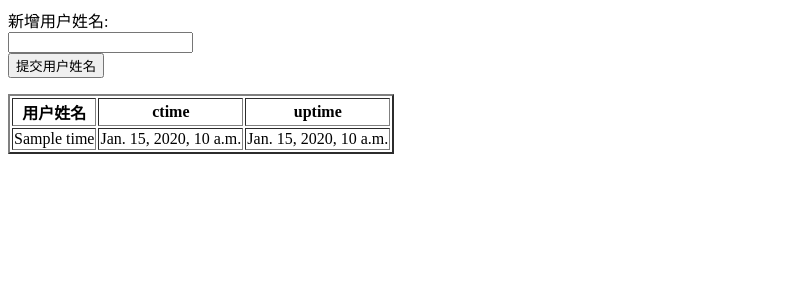
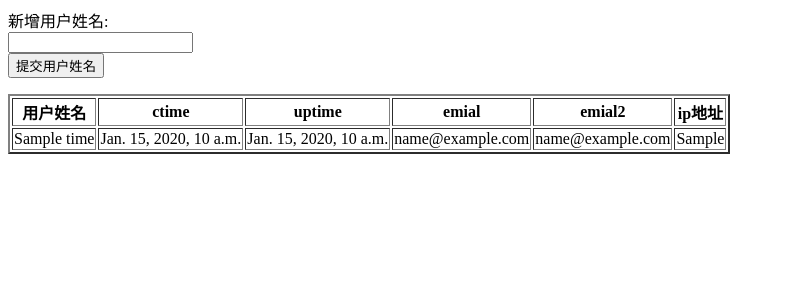
Before and after one commit to Tkyl-xy/operation_mysql, a Django app: page /home/ in a window 1280 px wide. Shown: the top 300 px of the page, without its empty margins (0-785 px from the left). Run offline with Django 3.2, Linux system fonts and the light colour scheme; tables that the repository leaves empty hold one stand-in row (values such as "Sample post").

Commit message:
no message

```diff
--- a/templates/home.html
+++ b/templates/home.html
@@ -11,6 +11,9 @@
 					<th>用户姓名</th>
 					<th>ctime</th>
 					<th>uptime</th>
+					<th>emial</th>
+					<th>emial2</th>
+					<th>ip地址</th>
 				</tr>
 			</thead>
 			<tbody>
@@ -19,6 +22,9 @@
 						<td>{{ line.name }}</td>
 						<td>{{ line.ctime }}</td>
 						<td>{{ line.uptime }}</td>
+						<td>{{ line.email }}</td>
+						<td>{{ line.email2 }}</td>
+						<td>{{ line.ip }}</td>
 					</tr>
 				{% endfor %}
 			</tbody>
--- a/web/models.py
+++ b/web/models.py
@@ -26,6 +26,10 @@ class Addtime(models.Model):
     ctime = models.DateTimeField(auto_now=True)
     uptime = models.DateTimeField(auto_now_add=True)
     info  = models.CharField(max_length=50)
+    email = models.EmailField(max_length=30, null=True)
+    email2 = models.EmailField(max_length=50, default='yang123@qq.com')
+    ip = models.GenericIPAddressField(protocol="ipv4", null=True,blank=True)
+    img = models.ImageField(null=True, blank=True, upload_to="images/")
 
     def __str__(self):
     	return self.info
--- a/web/views.py
+++ b/web/views.py
@@ -76,5 +76,6 @@ def home(request):
 		models.Addtime.objects.create(name = a_name)
 
 
+
 	result = models.Addtime.objects.all()
 	return render(request, 'home.html', {'result' : result})
```
Also changed, not shown: images/6.jpg (added), web/migrations/0003_auto_20190115_1942.py (added), web/migrations/0004_auto_20190115_1956.py (added).
